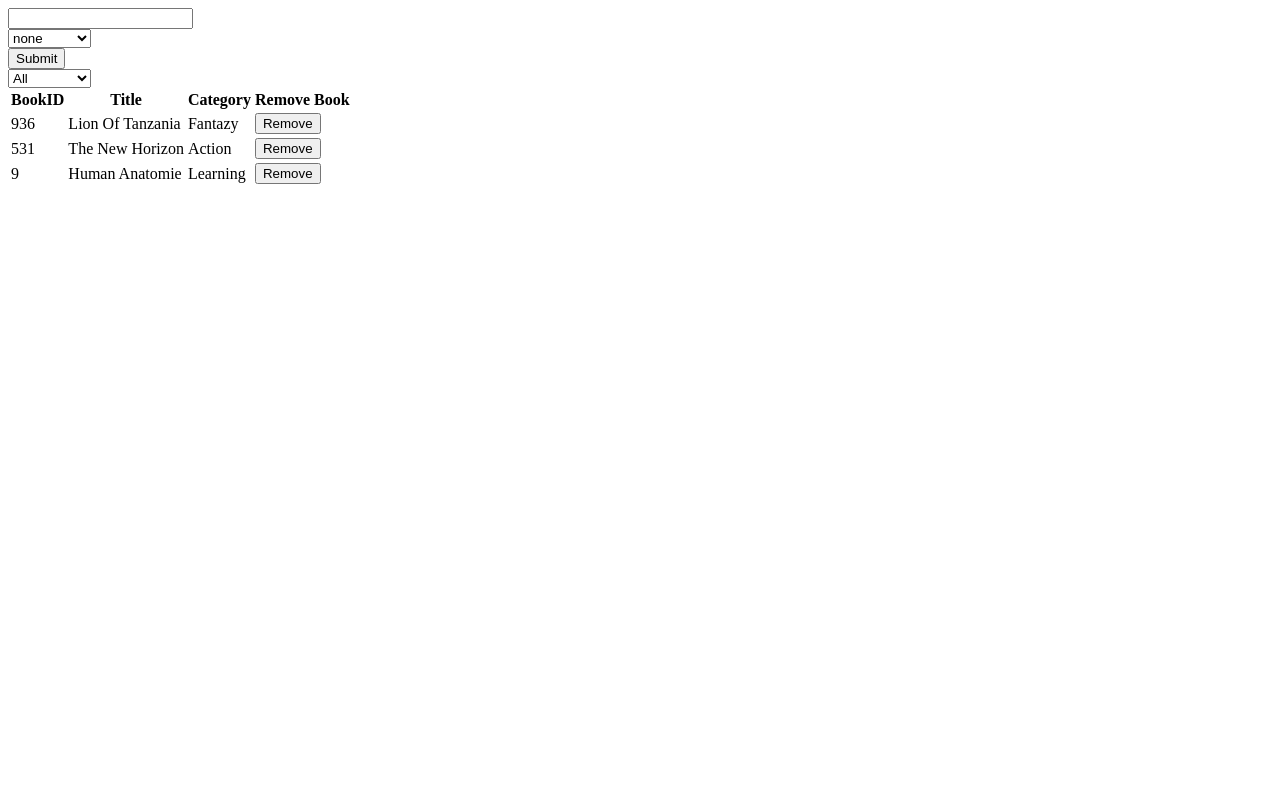
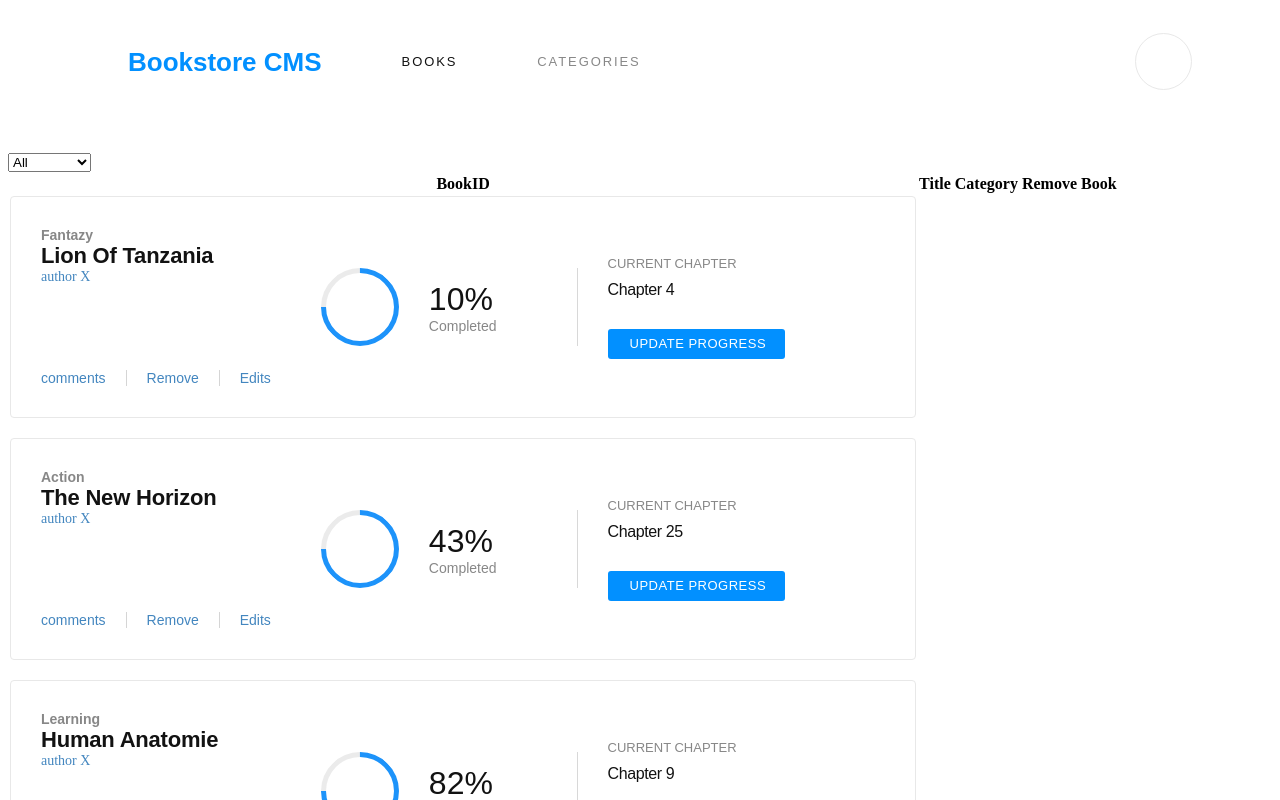
Before and after one commit to dasileker/Book-CMS, a React (Create React App) app: page / in a window 1280 px wide. Shown: the top 800 px of the page. Built offline with nearby package versions, Linux system fonts and the light colour scheme.

Commit message:
add style to book

```diff
--- a/src/components/App.js
+++ b/src/components/App.js
@@ -1,11 +1,18 @@
 import React from 'react';
 import BookForm from '../container/BookForm';
 import BookList from '../container/BookList';
+import Header from './Header';
+import './App.css';
 
 const App = () => (
-  <div>
-    <BookForm />
-    <BookList />
+  <div className="Bookstore-CMS">
+    <div className="page-container">
+      <Header />
+      <div className="content-container">
+        <BookList />
+        <BookForm />
+      </div>
+    </div>
   </div>
 );
 
--- /dev/null
+++ b/src/components/Book.css
@@ -0,0 +1,176 @@
+.book-container {
+  display: flex;
+  justify-content: space-between;
+  background-color: white;
+  border-radius: 4px;
+  border: solid 1px #e8e8e8;
+  padding: 30px;
+  height: 160px;
+  margin-bottom: 20px;
+}
+
+.book-container:last-child {
+  margin: 0;
+}
+
+.book-details {
+  display: flex;
+  flex-direction: column;
+  justify-content: space-between;
+}
+
+.category {
+  opacity: 0.5;
+  font-family: sans-serif, Montserrat;
+  font-size: 14px;
+  font-weight: bold;
+  font-stretch: normal;
+  font-style: normal;
+  line-height: normal;
+  letter-spacing: normal;
+  color: #121212;
+}
+
+.title {
+  font-family: sans-serif, RobotoSlab;
+  font-size: 22px;
+  font-weight: bold;
+  font-stretch: normal;
+  font-style: normal;
+  line-height: normal;
+  letter-spacing: -0.2px;
+  color: #121212;
+}
+
+.author {
+  font-size: 14px;
+  font-weight: 300;
+  font-stretch: normal;
+  font-style: normal;
+  line-height: normal;
+  letter-spacing: normal;
+  color: #4386bf;
+}
+
+.actions button {
+  font-family: sans-serif, RobotoSlab;
+  font-size: 14px;
+  font-weight: 300;
+  font-stretch: normal;
+  font-style: normal;
+  line-height: normal;
+  letter-spacing: normal;
+  color: #4386bf;
+  background: none;
+  border: none;
+  padding: 0 20px;
+  border-right: 1px solid rgba(165, 165, 165, 0.466);
+  cursor: pointer;
+}
+
+.update > button {
+  font-family: sans-serif, RobotoSlab;
+  font-size: 13px;
+  font-weight: 300;
+  font-stretch: normal;
+  font-style: normal;
+  line-height: normal;
+  letter-spacing: 0.5px;
+  text-align: center;
+  color: #fff;
+  padding: 7px 19px 8px 22px;
+  border-radius: 3px;
+  background-color: #0290ff;
+  border: none;
+}
+
+.actions button:last-child {
+  border: none;
+}
+
+.actions button:first-child {
+  padding-left: 0;
+}
+
+.complete-container {
+  display: flex;
+  align-items: center;
+}
+
+.complete {
+  display: flex;
+  align-items: center;
+  justify-content: center;
+  padding: 0 80px 0 30px;
+  border-right: 1px solid rgba(151, 151, 151, 0.377);
+}
+
+.circle {
+  width: 68px;
+  height: 68px;
+  border: 5px solid #1d93fa;
+  border-top-color: rgba(206, 206, 206, 0.404);
+  border-radius: 50%;
+  transform: rotate(-45deg);
+  margin-right: 30px;
+}
+
+.complete-value {
+  display: flex;
+  flex-direction: column;
+}
+
+.percent {
+  font-family: sans-serif, Montserrat;
+  font-size: 32px;
+  font-weight: normal;
+  font-stretch: normal;
+  font-style: normal;
+  line-height: normal;
+  letter-spacing: normal;
+  color: #121212;
+}
+
+.faded-text {
+  opacity: 0.5;
+  font-family: sans-serif, Montserrat;
+  font-size: 14px;
+  font-weight: normal;
+  font-stretch: normal;
+  font-style: normal;
+  line-height: normal;
+  letter-spacing: normal;
+  color: #121212;
+}
+
+.update {
+  display: flex;
+  flex-direction: column;
+  padding-left: 30px;
+  padding-right: 100px;
+}
+
+.update .title {
+  opacity: 0.5;
+  font-family: sans-serif, RobotoSlab;
+  font-size: 13px;
+  font-weight: 300;
+  font-stretch: normal;
+  font-style: normal;
+  line-height: normal;
+  letter-spacing: normal;
+  margin-bottom: 10px;
+  color: #121212;
+}
+
+.update .chapter {
+  font-family: sans-serif, RobotoSlab;
+  font-size: 16px;
+  font-weight: 300;
+  font-stretch: normal;
+  margin-bottom: 30px;
+  font-style: normal;
+  line-height: normal;
+  letter-spacing: -0.4px;
+  color: #121212;
+}
--- a/src/components/Book.js
+++ b/src/components/Book.js
@@ -1,5 +1,6 @@
 import React from 'react';
 import PropTypes from 'prop-types';
+import './Book.css';
 
 const Book = ({
   bookID,
@@ -7,12 +8,21 @@
   category,
   handleRemoveBook,
 }) => (
-  <tr>
-    <td>{bookID}</td>
-    <td>{title}</td>
-    <td>{category}</td>
-    <td>
+  <div className="book-container">
+    <div className="book-details">
+      <div>
+        <div className="category">{category}</div>
+        <div className="title">{title}</div>
+        <div className="author">author X</div>
+      </div>
+      <div className="actions">
         <button
+          type="button"
+        >
+          comments
+        </button>
+        <button
+          type="button"
           onClick={() => {
             const book = {
               bookID,
@@ -22,12 +32,35 @@
 
             handleRemoveBook(book);
           }}
-        type="button"
         >
           Remove
         </button>
-    </td>
-  </tr>
+        <button
+          type="button"
+        >
+          Edits
+        </button>
+      </div>
+    </div>
+    <div className="complete-container">
+      <div className="complete">
+        <div className="circle" />
+        <div className="complete-value">
+          <span
+            className="percent"
+          >
+            {`${Math.floor(Math.random() * 100)}%`}
+          </span>
+          <span className="faded-text">Completed</span>
+        </div>
+      </div>
+      <div className="update">
+        <span className="title">CURRENT CHAPTER</span>
+        <span className="chapter">{`Chapter ${Math.floor(Math.random() * 34 + 1)}`}</span>
+        <button type="button">UPDATE PROGRESS</button>
+      </div>
+    </div>
+  </div>
 );
 
 Book.propTypes = {
--- /dev/null
+++ b/src/components/Header.css
@@ -0,0 +1,65 @@
+.header-container {
+  display: flex;
+  justify-content: space-between;
+  align-items: center;
+  margin: 0 0 38px;
+  padding: 15px 80px;
+  background-color: #fff;
+}
+
+.header {
+  display: flex;
+  list-style: none;
+  align-items: center;
+  height: 45px;
+}
+
+.header__link {
+  font-family: sans-serif, Montserrat;
+  font-stretch: normal;
+  font-style: normal;
+  line-height: normal;
+  cursor: pointer;
+  font-weight: normal;
+  letter-spacing: 1.9px;
+  color: #121212;
+  font-size: 13px;
+  height: 16px;
+  margin: 20px 40px;
+  opacity: 0.5;
+}
+
+.header__logo {
+  margin-left: 0;
+  height: 30px;
+  font-size: 26px;
+  letter-spacing: normal;
+  color: #0290ff;
+  font-weight: bold;
+  opacity: 1;
+}
+
+.header__book_link {
+  opacity: 1;
+}
+
+.user {
+  width: 35px;
+  height: 35px;
+  padding: 10px;
+  border: solid 1px #e8e8e8;
+  border-radius: 50%;
+  display: flex;
+  align-items: center;
+  justify-self: center;
+}
+
+.user-logo {
+  /* background-image: url('../assets/images/user.png'); */
+  background-position: center;
+  background-repeat: no-repeat;
+  background-size: cover;
+  display: block;
+  width: 15px;
+  height: 15px;
+}
--- /dev/null
+++ b/src/components/Header.js
@@ -0,0 +1,23 @@
+import React from 'react';
+import './Header.css';
+
+const Header = () => (
+  <div className="header-container">
+    <ul className="header">
+      <li className="header__logo header__link">
+        Bookstore CMS
+      </li>
+      <li className="header__book_link header__link">
+        BOOKS
+      </li>
+      <li className="header__link">
+        CATEGORIES
+      </li>
+    </ul>
+    <div className="user">
+      <span className="user-logo" />
+    </div>
+  </div>
+);
+
+export default Header;
```
Lines whose indentation alone changed are shown as unchanged.
